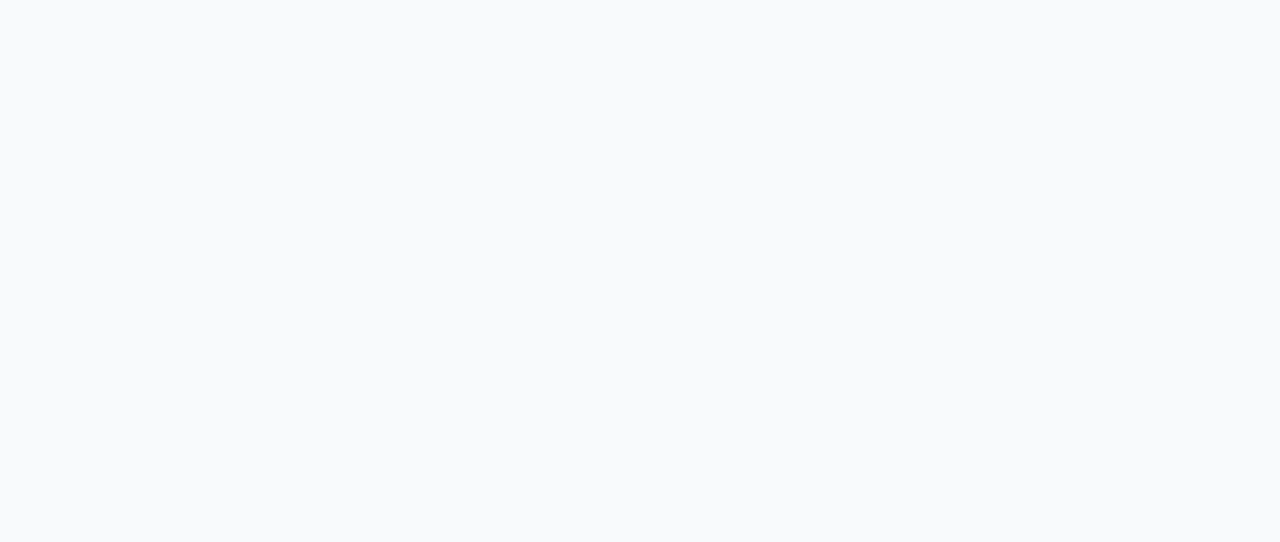
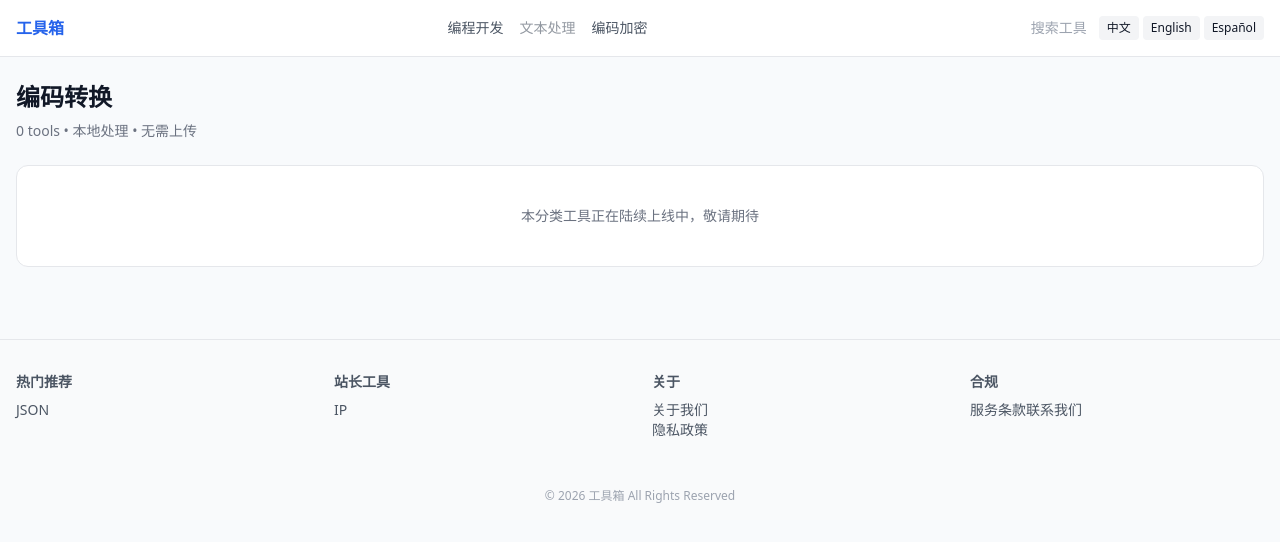
Before and after one commit to wenan-eng/codetool, a Next.js app: page /about/encode in a window 1280 px wide. Before the commit this address had no page. Shown: the top 542 px of the page. Built offline with nearby package versions, Linux system fonts and the light colour scheme.

Commit message:
feat(encode): enable encode category menu+page for batch2, add code/encode to sitemap

```diff
--- /dev/null
+++ b/app/[locale]/encode/page.tsx
@@ -0,0 +1,35 @@
+import tools from "@/config/tools.json"
+import { locales } from "@/i18n"
+import zh from "@/messages/zh.json"
+import en from "@/messages/en.json"
+import es from "@/messages/es.json"
+const messagesMap: Record<string, any> = { zh, en, es }
+export function generateStaticParams(){ return locales.map(locale=>({locale})) }
+export function generateMetadata({params}:{params:{locale:string}}){
+  const title = params.locale==='en' ? 'Encoding Tools' : params.locale==='es' ? 'Herramientas de Codificación' : '编码转换工具'
+  const desc = params.locale==='en' ? 'All encoding tools: Base64, URL, hash, encryption and more.' : params.locale==='es' ? 'Todas las herramientas de codificación.' : '涵盖编解码、哈希加密、文件转换等工具，持续上线中。'
+  return { title, description: desc }
+}
+export default function EncodeCategory({params}:{params:{locale:string}}){
+  const locale = params.locale
+  const filtered = (tools as any[]).filter(t=>t.category==="编码转换")
+  const title = locale==='en' ? 'Encoding' : locale==='es' ? 'Codificación' : '编码转换'
+  return (
+    <div>
+      <h1 className="text-2xl font-bold mb-2">{title}</h1>
+      <p className="text-sm text-gray-500 mb-6">{filtered.length} tools • 本地处理 • 无需上传</p>
+      {filtered.length===0 ? (
+        <div className="bg-white border rounded-xl p-10 text-center text-gray-500 text-sm">本分类工具正在陆续上线中，敬请期待</div>
+      ) : (
+      <div className="grid grid-cols-2 md:grid-cols-4 gap-4">
+        {filtered.map(t=>{
+          const h1 = locale==='en' ? t.h1_en : locale==='es' ? t.h1_es : t.h1
+          const desc = locale==='en' ? t.description_en : locale==='es' ? t.description_es : t.description
+          const icon = t.icon as string
+          return <a key={t.id} href={`/${locale}/${t.id}`} className="bg-white border rounded-xl p-4 hover:shadow-md hover:border-blue-200 flex flex-col gap-2"><div className="flex items-center gap-3"><img src={icon} alt="" width={36} height={36} className="w-9 h-9 rounded-lg bg-blue-50 p-1.5 shrink-0" loading="lazy" /><div className="font-medium text-sm leading-tight">{h1}</div></div><div className="text-xs text-gray-500 line-clamp-2">{desc.slice(0,60)}...</div></a>
+        })}
+      </div>
+      )}
+    </div>
+  )
+}
--- a/app/sitemap.ts
+++ b/app/sitemap.ts
@@ -10,6 +10,13 @@ export default function sitemap(){
       lastModified: now,
       alternates: { languages: Object.fromEntries(locales.map(l=>[l, `${base}/${l}`])) }
     })
+    for(const c of ['code','encode']){
+      entries.push({
+        url: `${base}/${locale}/${c}`,
+        lastModified: now,
+        alternates: { languages: Object.fromEntries(locales.map(l=>[l, `${base}/${l}/${c}`])) }
+      })
+    }
     for(const t of tools){
       entries.push({
         url: `${base}/${locale}/${t.id}`,
--- a/components/Header.tsx
+++ b/components/Header.tsx
@@ -12,7 +12,7 @@ export default function Header({ locale = "zh" }: { locale?: Locale | string })
       <div className="max-w-7xl mx-auto px-4 h-14 flex items-center justify-between gap-4">
         <a href={`/${locale}`} className="font-bold text-blue-600">{h.title}</a>
         <nav className="hidden md:flex gap-4 text-sm text-gray-600">
-          <a href={`/${locale}/code`} className="hover:text-blue-600">{h.code}</a><span title="即将上线" className="opacity-60 cursor-not-allowed">{h.text}</span><span title="即将上线" className="opacity-60 cursor-not-allowed">{h.encode}</span>
+          <a href={`/${locale}/code`} className="hover:text-blue-600">{h.code}</a><span title="即将上线" className="opacity-60 cursor-not-allowed">{h.text}</span><a href={`/${locale}/encode`} className="hover:text-blue-600">{h.encode}</a>
         </nav>
         <div className="flex items-center gap-3">
           <span className="hidden md:inline text-sm text-gray-400">{h.search}</span>
```
